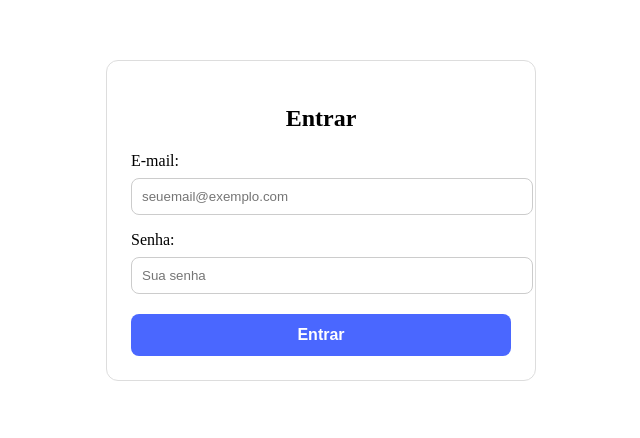
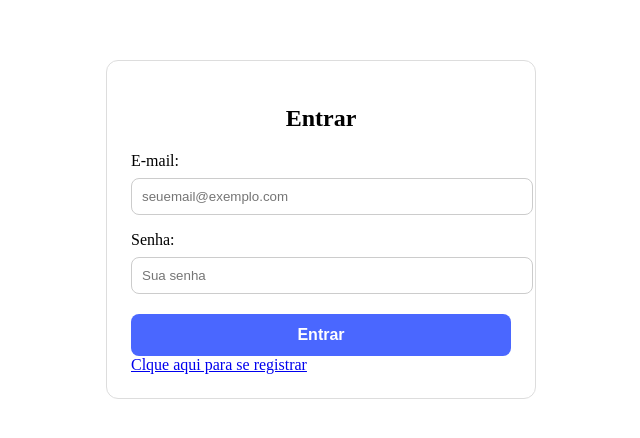
Before and after one commit to Caahmos/offlinefirst_messages_webapp, a React (Vite) app: page / in a window 1280 px wide. Shown: the top 438 px of the page, without its empty margins (319-959 px from the left). Built offline with nearby package versions, Linux system fonts and the light colour scheme; no server answers.

Commit message:
feat: link to register/login added to the form

```diff
--- a/src/components/Pages/login.tsx
+++ b/src/components/Pages/login.tsx
@@ -1,5 +1,6 @@
 import { useState } from "react";
 import { useAuth } from "../../hooks/useAuth";
+import { Link } from "react-router-dom";
 
 export default function Login() {
   const { login, authLoading } = useAuth();
@@ -98,6 +99,7 @@ export default function Login() {
         >
           {authLoading ? "Entrando..." : "Entrar"}
         </button>
+        <Link style={{ paddingTop: 50 }} to="/register">Clque aqui para se registrar</Link>
       </form>
     </div>
   );
--- a/src/components/Pages/register.tsx
+++ b/src/components/Pages/register.tsx
@@ -1,7 +1,7 @@
 // src/components/Pages/Register.tsx
 import { useState } from "react";
 import { useAuth } from "../../hooks/useAuth";
-import { useNavigate } from "react-router-dom";
+import { Link, useNavigate } from "react-router-dom";
 
 export default function Register() {
   const { register } = useAuth();
@@ -129,6 +129,7 @@ export default function Register() {
         >
           {loading ? "Registrando..." : "Registrar"}
         </button>
+        <Link style={{ paddingTop: 50 }} to="/">Clque aqui para fazer login</Link>
       </form>
     </div>
   );
```
